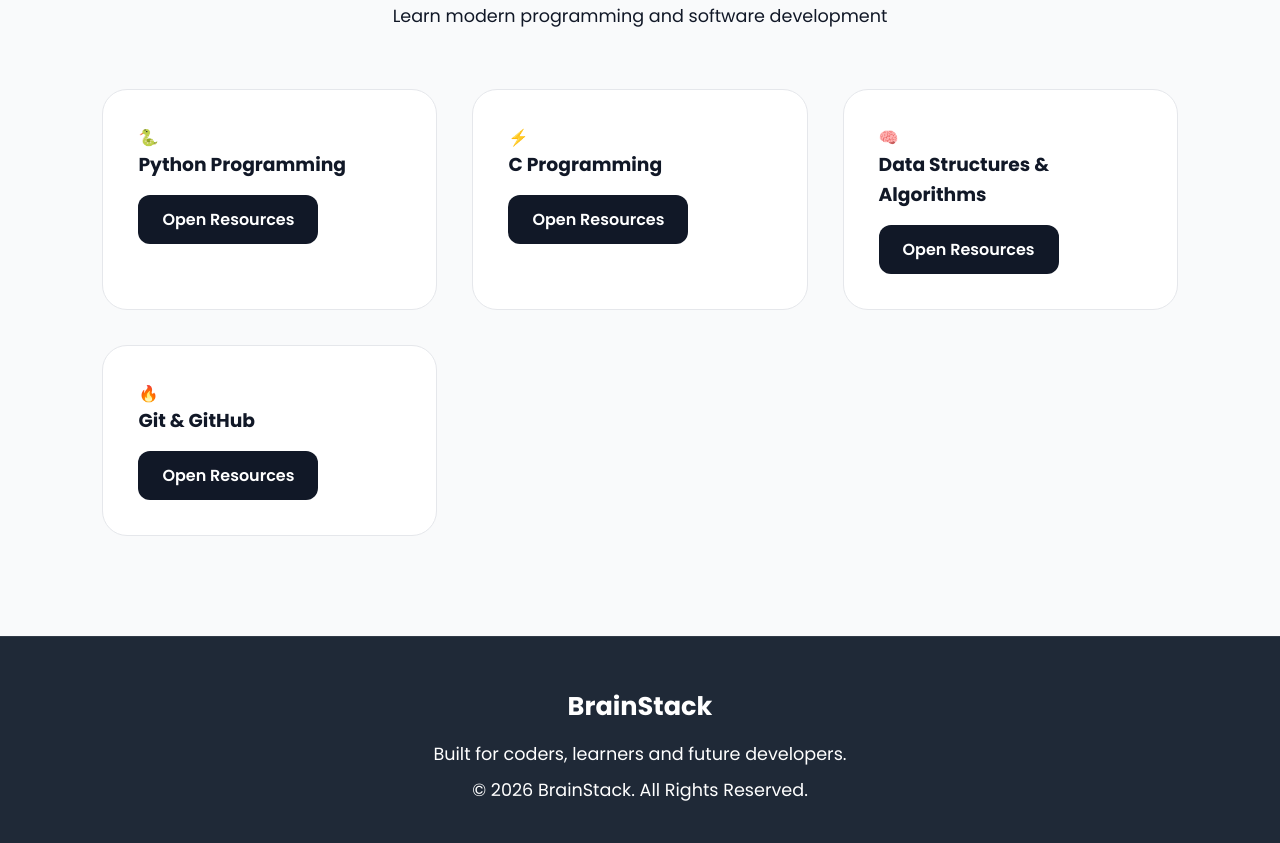
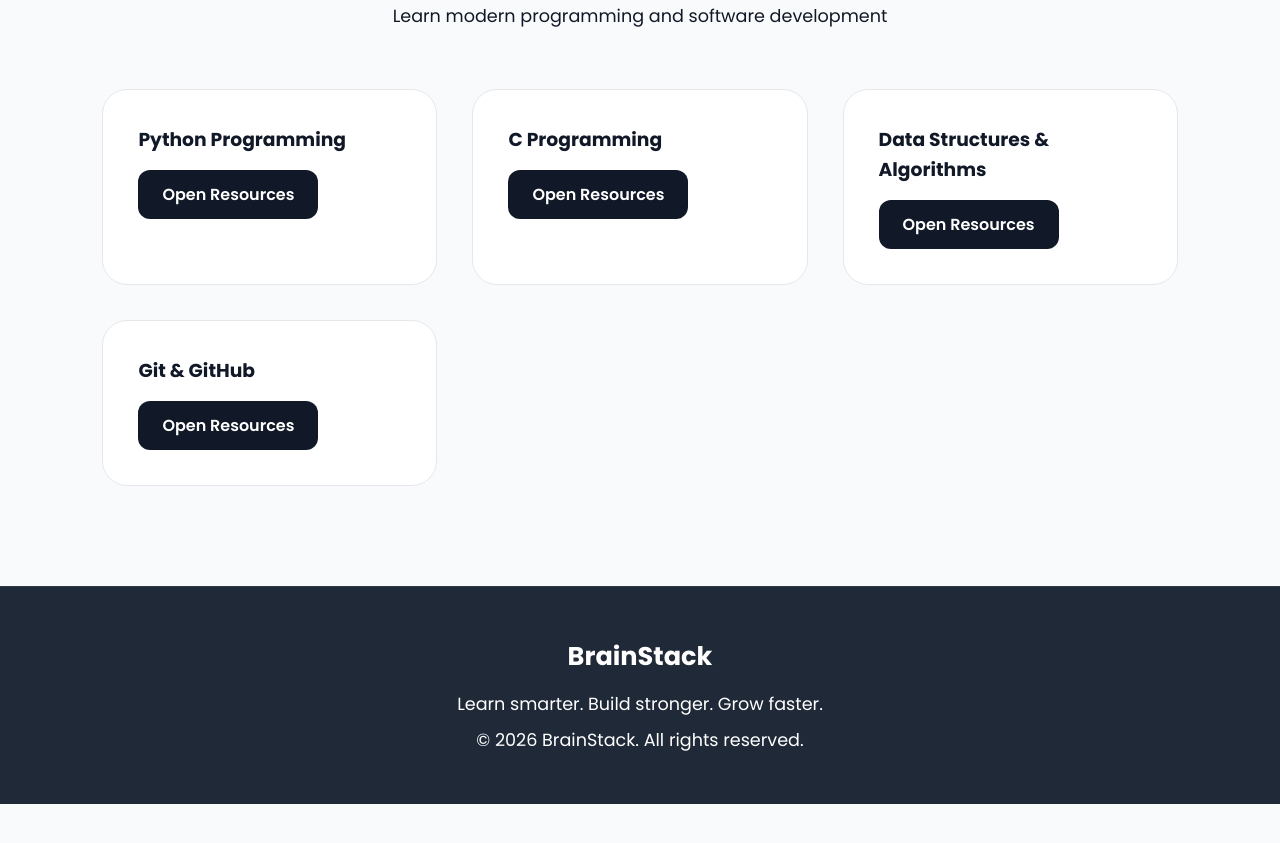
Before and after one commit to Brainstack-official/brainstack.com, a plain HTML site: page programming-languages/programming.html in a window 1280 px wide. Shown: the part 697-1540 px from the top of the page. After the commit the page ends 1501 px from the top, so only its background shows below. Drawn offline with Linux system fonts and the light colour scheme.

Commit message:
Update programming.html

```diff
--- a/programming-languages/programming.html
+++ b/programming-languages/programming.html
@@ -250,7 +250,7 @@ footer p{
 <nav class="navbar">
 
   <div class="logo">
-    🧠 BrainStack
+    BrainStack
   </div>
 
   <div class="nav-links">
@@ -293,10 +293,6 @@ footer p{
     <!-- CARD -->
     <div class="card">
 
-      <div class="card-icon">
-        🐍
-      </div>
-
       <h3>Python Programming</h3>
       <a href="../programming-languages/phython.html">
         Open Resources
@@ -305,10 +301,6 @@ footer p{
 
     <!-- CARD -->
     <div class="card">
-
-      <div class="card-icon">
-        ⚡
-      </div>
 
       <h3>C Programming</h3>
       <a href="../programming-languages/c-programe-resource.html">
@@ -321,10 +313,6 @@ footer p{
     <!-- CARD -->
     <div class="card">
 
-      <div class="card-icon">
-        🧠
-      </div>
-
       <h3>Data Structures & Algorithms</h3>
       <a href="../programming-languages/algorithm-resource.html">
         Open Resources
@@ -336,9 +324,6 @@ footer p{
     <!-- CARD -->
     <div class="card">
 
-      <div class="card-icon">
-        🔥
-      </div>
 
       <h3>Git & GitHub</h3>
       <a href="../programming-languages/github.html">
@@ -353,15 +338,11 @@ footer p{
 <!-- FOOTER -->
 <footer>
 
-  <h2>BrainStack</h2>
+<h2>BrainStack</h2>
 
-  <p>
-    Built for coders, learners and future developers.
-  </p>
+<p>Learn smarter. Build stronger. Grow faster.</p>
 
-  <p>
-    © 2026 BrainStack. All Rights Reserved.
-  </p>
+<p>© 2026 BrainStack. All rights reserved.</p>
 
 </footer>
 
```
